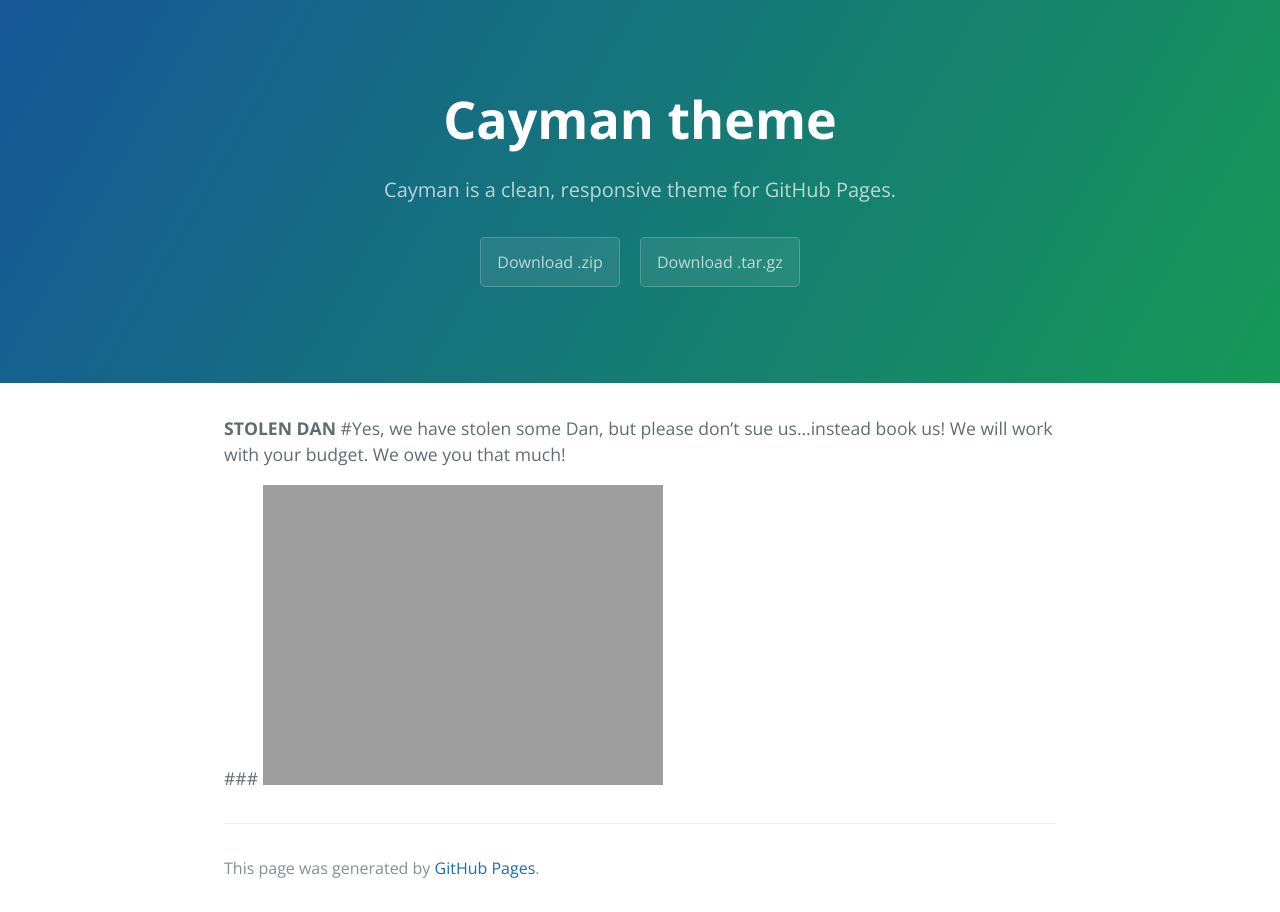
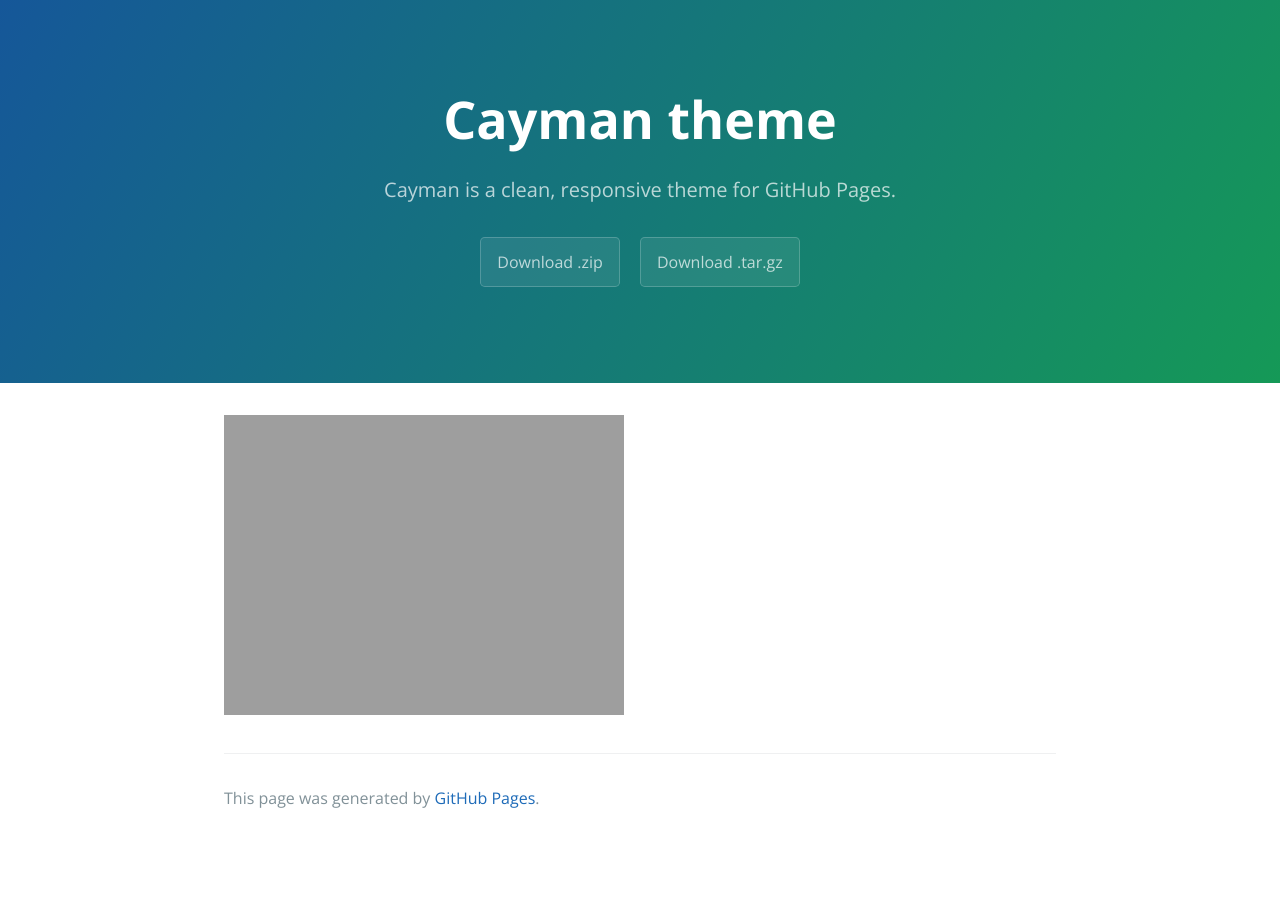
Before and after one commit to stolendan/stolendan.github.io, a Jekyll site: the page built from index.md, in a window 1280 px wide. Built offline with Jekyll 4.4.1, drawn with Linux system fonts in a browser that asks for light colours.

Commit message:
updates..
get rid of extraneous stuff in cayman site

```diff
--- a/index.md
+++ b/index.md
@@ -2,8 +2,4 @@
 layout: default
 ---
 
-**STOLEN DAN**
-#Yes, we have stolen some Dan, but please don't sue us...instead book us!  We will work with your budget.  We owe you that much!
-
-###
 ![Branching](https://stolendan.github.io/assets/logoBig.png)
```
